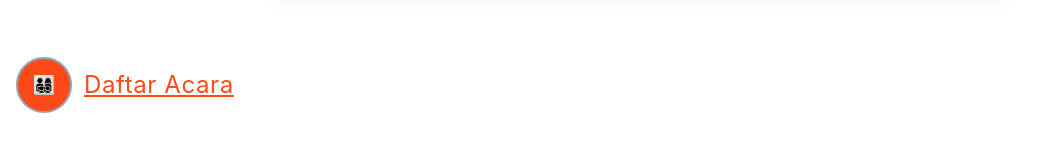
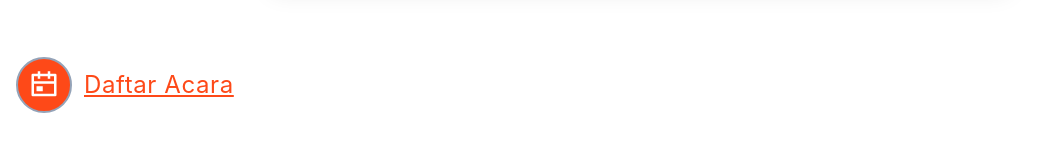
Before and after one commit to zulnurdiana/Gambreng-App-FrontEnd, a React (Create React App) app: page /tambah-acara in a window 1280 px wide. Shown: the part 946-1098 px from the top of the page, without its empty margins (0-1061 px from the left). Built offline with nearby package versions, Linux system fonts and the light colour scheme.

Commit message:
redesign detail

```diff
--- a/src/components/DetailAcara.js
+++ b/src/components/DetailAcara.js
@@ -57,7 +57,22 @@ const DetailAcara = () => {
             to={"/event"}
             className="border-2 border-slate-400 w-14 h-14 mr-3 flex justify-center items-center rounded-full bg-primary hover:border-primary text-white"
           >
-            <span className="text-lg font-bold border-none">👨‍👩‍👧‍👦</span>
+            <span className="border-none">
+              <svg
+                width="30px"
+                height="30px"
+                viewBox="0 0 24 24"
+                fill="none"
+                xmlns="http://www.w3.org/2000/svg"
+              >
+                <path
+                  fill-rule="evenodd"
+                  clip-rule="evenodd"
+                  d="M12 3.75C9.88505 3.75 6.9945 3.94409 5.18958 4.08392C4.596 4.12991 4.12991 4.596 4.08392 5.18958C3.94409 6.9945 3.75 9.88505 3.75 12C3.75 14.115 3.94409 17.0055 4.08392 18.8104C4.12991 19.404 4.596 19.8701 5.18958 19.9161C6.9945 20.0559 9.88505 20.25 12 20.25C14.115 20.25 17.0055 20.0559 18.8104 19.9161C19.404 19.8701 19.8701 19.404 19.9161 18.8104C20.0559 17.0055 20.25 14.115 20.25 12C20.25 9.88505 20.0559 6.9945 19.9161 5.18958C19.8701 4.596 19.404 4.12991 18.8104 4.08392C17.0055 3.94409 14.115 3.75 12 3.75ZM5.07372 2.5884C6.87948 2.44851 9.82133 2.25 12 2.25C14.1787 2.25 17.1205 2.44851 18.9263 2.5884C20.2569 2.69149 21.3085 3.74313 21.4116 5.07372C21.5515 6.87948 21.75 9.82133 21.75 12C21.75 14.1787 21.5515 17.1205 21.4116 18.9263C21.3085 20.2569 20.2569 21.3085 18.9263 21.4116C17.1205 21.5515 14.1787 21.75 12 21.75C9.82133 21.75 6.87948 21.5515 5.07372 21.4116C3.74312 21.3085 2.69149 20.2569 2.5884 18.9263C2.44851 17.1205 2.25 14.1787 2.25 12C2.25 9.82133 2.44851 6.87948 2.5884 5.07372C2.69149 3.74312 3.74313 2.69149 5.07372 2.5884ZM11.9939 7.43557C12.3056 7.70833 12.3372 8.18215 12.0644 8.49388L9.65283 11.25H16C16.4142 11.25 16.75 11.5858 16.75 12C16.75 12.4142 16.4142 12.75 16 12.75H9.65283L12.0644 15.5061C12.3372 15.8178 12.3056 16.2917 11.9939 16.5644C11.6822 16.8372 11.2083 16.8056 10.9356 16.4939L7.43557 12.4939C7.18814 12.2111 7.18814 11.7889 7.43557 11.5061L10.9356 7.50612C11.2083 7.19439 11.6822 7.16281 11.9939 7.43557Z"
+                  fill="#ffff"
+                />
+              </svg>
+            </span>
           </NavLink>
           <NavLink
             to={"/event"}
--- a/src/components/FormTambahAcara.js
+++ b/src/components/FormTambahAcara.js
@@ -138,7 +138,22 @@ const FormTambahAcara = () => {
             to={"/event"}
             className="border-2 border-slate-400 w-14 h-14 mr-3 flex justify-center items-center rounded-full bg-primary hover:border-primary text-white"
           >
-            <span className="text-lg font-bold border-none">👨‍👩‍👧‍👦</span>
+            <span className="text-lg font-bold border-none">
+              <svg
+                width="30px"
+                height="30px"
+                viewBox="0 0 30 30"
+                xmlns="http://www.w3.org/2000/svg"
+              >
+                <g>
+                  <path fill="none" d="M0 0h30v30H0z" />
+                  <path
+                    d="M21.25 3.75h5a1.25 1.25 0 0 1 1.25 1.25v20a1.25 1.25 0 0 1 -1.25 1.25H3.75a1.25 1.25 0 0 1 -1.25 -1.25V5a1.25 1.25 0 0 1 1.25 -1.25h5V1.25h2.5v2.5h7.5V1.25h2.5v2.5zm3.75 7.5V6.25h-3.75v2.5h-2.5V6.25H11.25v2.5H8.75V6.25H5v5h20zm0 2.5H5v10h20v-10zM7.5 16.25h6.25v5H7.5v-5z"
+                    fill="#fff"
+                  />
+                </g>
+              </svg>
+            </span>
           </NavLink>
           <NavLink
             to={"/event"}
--- a/src/components/FormTambahSimulasi.js
+++ b/src/components/FormTambahSimulasi.js
@@ -127,7 +127,21 @@ const FormTambahSimulasi = () => {
             to={"/event"}
             className="border-2 border-slate-400 w-14 h-14 mr-3 flex justify-center items-center rounded-full bg-primary hover:border-primary text-white"
           >
-            <span className="text-lg font-bold border-none">🔫</span>
+            <span className="text-lg font-bold border-none">
+              <svg
+                width="30px"
+                height="30px"
+                viewBox="0 0 30 30"
+                xmlns="http://www.w3.org/2000/svg"
+              >
+                <path
+                  fill="#fff"
+                  stroke="#000"
+                  stroke-width="2.5"
+                  d="M15 7.5L15 2.5M15 7.5C18.123 7.556 20.007 7.5 21.25 7.5C23.75 7.5 26.25 8.125 27.5 12.5C28.75 16.875 28.75 19.375 28.75 22.5C28.75 25.625 26.25 26.25 23.75 26.25C21.25 26.25 19.932 21.25 15 21.25C10.068 21.25 8.75 26.25 6.25 26.25C3.75 26.25 1.25 25.625 1.25 22.5C1.25 19.375 1.25 16.875 2.5 12.5C3.75 8.125 6.25 7.5 8.75 7.5C9.993 7.5 11.877 7.556 15 7.5L15 7.5L15 7.5ZM22.5 18.75C23.19 18.75 23.75 18.19 23.75 17.5C23.75 16.81 23.19 16.25 22.5 16.25C21.81 16.25 21.25 16.81 21.25 17.5C21.25 18.19 21.81 18.75 22.5 18.75ZM17.5 15C18.19 15 18.75 14.44 18.75 13.75C18.75 13.06 18.19 12.5 17.5 12.5C16.81 12.5 16.25 13.06 16.25 13.75C16.25 14.44 16.81 15 17.5 15ZM5 15L12.5 15M8.75 11.25L8.75 18.75"
+                />
+              </svg>
+            </span>
           </NavLink>
           <NavLink
             to={"/permainan"}
--- a/src/components/Forum.js
+++ b/src/components/Forum.js
@@ -7,7 +7,7 @@ const Forum = ({ visible, onClose }) => {
       <div class="relative">
         <button
           onClick={onClose}
-          class="w-10 h-10  flex absolute -top-5 -right-5"
+          class="w-10 h-10  flex absolute hover:scale-95 -top-5 -right-5"
         >
           <span class="m-auto text-lg">❌</span>
         </button>
--- a/src/components/ListEvent.js
+++ b/src/components/ListEvent.js
@@ -3,7 +3,7 @@ import { NavLink } from "react-router-dom";
 
 const ListEvent = () => {
   return (
-    <div className="min-full-no-navbar pt-24">
+    <div className="min-full-no-navbar pt-16">
       <div className="container">
         <NavLink
           to={"/tambah-acara"}
@@ -18,7 +18,7 @@ const ListEvent = () => {
             >
               <path d="M18 13.496h-4.501v4.484h-3v-4.484H6v-2.99h4.5V6.021h3.001v4.485H18v2.99zM21 .041H3C1.348.043.008 1.379 0 3.031v17.94c.008 1.65 1.348 2.986 3 2.988h18c1.651-.002 2.991-1.338 3-2.988V3.031c-.009-1.652-1.348-2.987-3-2.99z" />
             </svg>
-          </span>{" "}
+          </span>
           Tambah Event
         </NavLink>
         <div className="flex flex-wrap px-4">
--- a/src/components/ListPermainan.js
+++ b/src/components/ListPermainan.js
@@ -7,7 +7,7 @@ const ListPermainan = () => {
   const handleOnClose = () => setForum(false);
 
   return (
-    <div className="min-full-no-navbar pt-24">
+    <div className="min-full-no-navbar pt-16">
       <div className="container">
         <div className="relative">
           <div className="fixed bottom-11 right-8 w-10 h-10">
```
